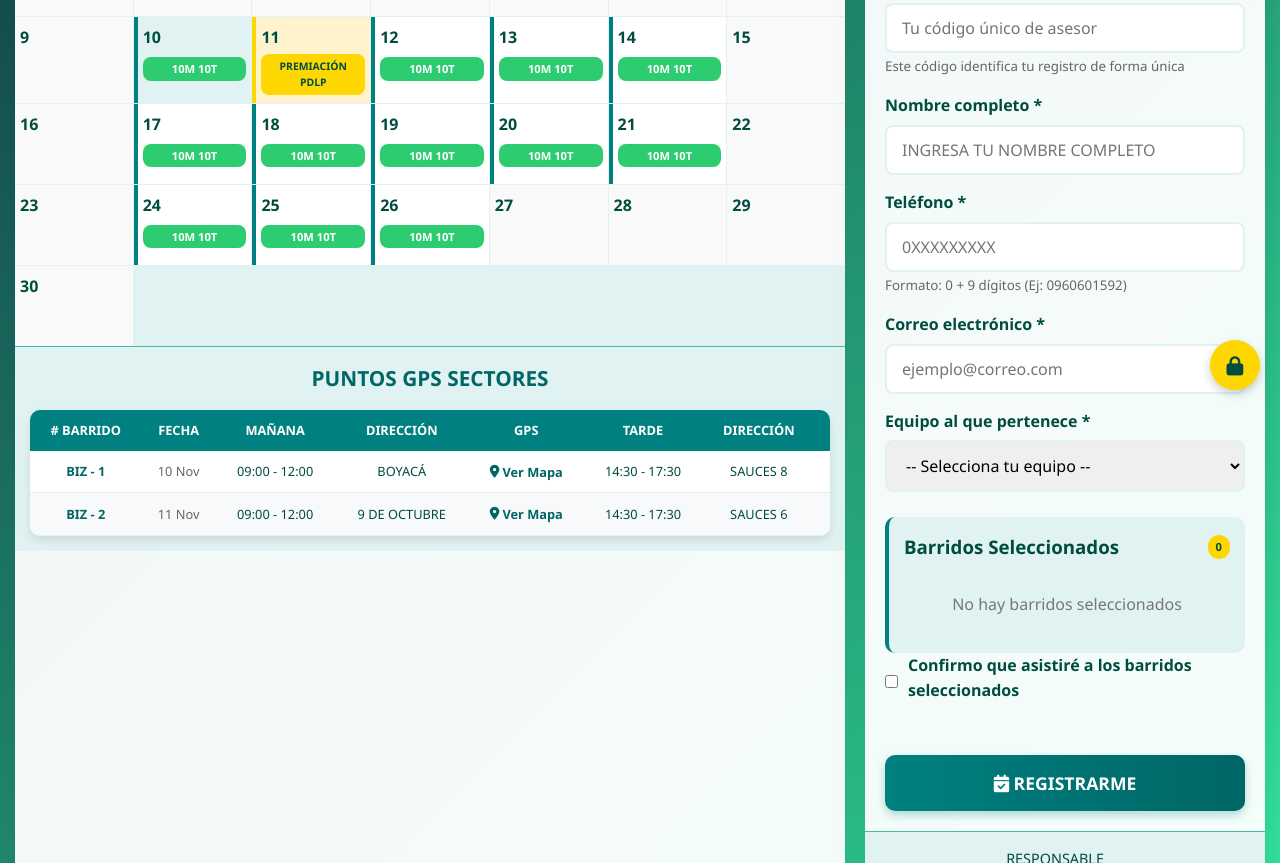
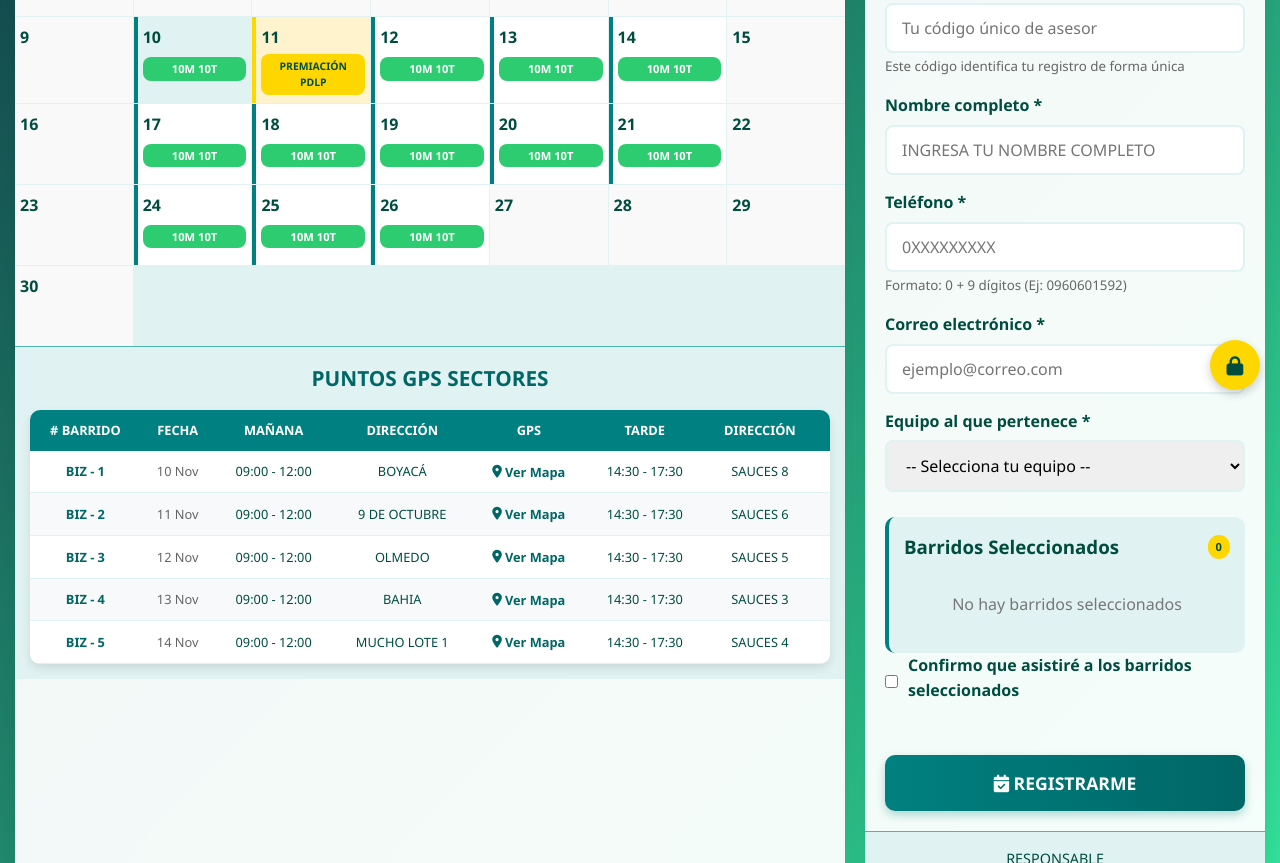
Before and after one commit to jssolorz/CALENDARIO-DE-BARRIDOS-PDLP, a plain HTML site: page index.html in a window 1280 px wide. Shown: the part 390-1253 px from the top of the page. Drawn offline with Linux system fonts and the light colour scheme.

Commit message:
Update index.html

```diff
--- a/index.html
+++ b/index.html
@@ -881,6 +881,7 @@
                                 <td>SAUCES 8</td>
                                 <td><a href="https://maps.app.goo.gl/ujjSUP9NXfKyiKbM9" target="_blank" class="gps-link"><i class="fas fa-map-marker-alt"></i> Ver Mapa</a></td>
                             </tr>
+                            <tr>
                             <!-- Más filas de la tabla GPS aquí -->
                             <td class="sector-title">BIZ - 2</td>
                                 <td class="fecha-barrido">11 Nov</td>
@@ -890,6 +891,37 @@
                                 <td>14:30 - 17:30</td>
                                 <td>SAUCES 6</td>
                                 <td><a href="https://maps.app.goo.gl/27CAf75fuAeMHgAJ9" target="_blank" class="gps-link"><i class="fas fa-map-marker-alt"></i> Ver Mapa</a></td>
+                       </tr>
+                             <tr>
+                                <td class="sector-title">BIZ - 3</td>
+                                <td class="fecha-barrido">12 Nov</td>
+                                <td>09:00 - 12:00</td>
+                                <td>OLMEDO</td>
+                                <td><a href="https://maps.app.goo.gl/QWHBYJTr3DMztiz18" target="_blank" class="gps-link"><i class="fas fa-map-marker-alt"></i> Ver Mapa</a></td>
+                                <td>14:30 - 17:30</td>
+                                <td>SAUCES 5</td>
+                                <td><a href="https://maps.app.goo.gl/27CAf75fuAeMHgAJ9" target="_blank" class="gps-link"><i class="fas fa-map-marker-alt"></i> Ver Mapa</a></td>
+                       </tr>
+                             <tr>
+                            <td class="sector-title">BIZ - 4</td>
+                                <td class="fecha-barrido">13 Nov</td>
+                                <td>09:00 - 12:00</td>
+                                <td>BAHIA</td>
+                                <td><a href="https://maps.app.goo.gl/g77pSMT7x1wTxFU3A" target="_blank" class="gps-link"><i class="fas fa-map-marker-alt"></i> Ver Mapa</a></td>
+                                <td>14:30 - 17:30</td>
+                                <td>SAUCES 3</td>
+                                <td><a href="https://maps.app.goo.gl/27CAf75fuAeMHgAJ9" target="_blank" class="gps-link"><i class="fas fa-map-marker-alt"></i> Ver Mapa</a></td>
+                            </tr>
+                             <tr>
+                            <td class="sector-title">BIZ - 5</td>
+                                <td class="fecha-barrido">14 Nov</td>
+                                <td>09:00 - 12:00</td>
+                                <td>MUCHO LOTE 1 </td>
+                                <td><a href="https://maps.app.goo.gl/ukASwjhkj1bLZ4ML8" target="_blank" class="gps-link"><i class="fas fa-map-marker-alt"></i> Ver Mapa</a></td>
+                                <td>14:30 - 17:30</td>
+                                <td>SAUCES 4</td>
+                                <td><a href="https://maps.app.goo.gl/KGcRCcmKdmuLxaqDA" target="_blank" class="gps-link"><i class="fas fa-map-marker-alt"></i> Ver Mapa</a></td>
+                            </tr>
                         </tbody>
                     </table>
                 </div>
```
